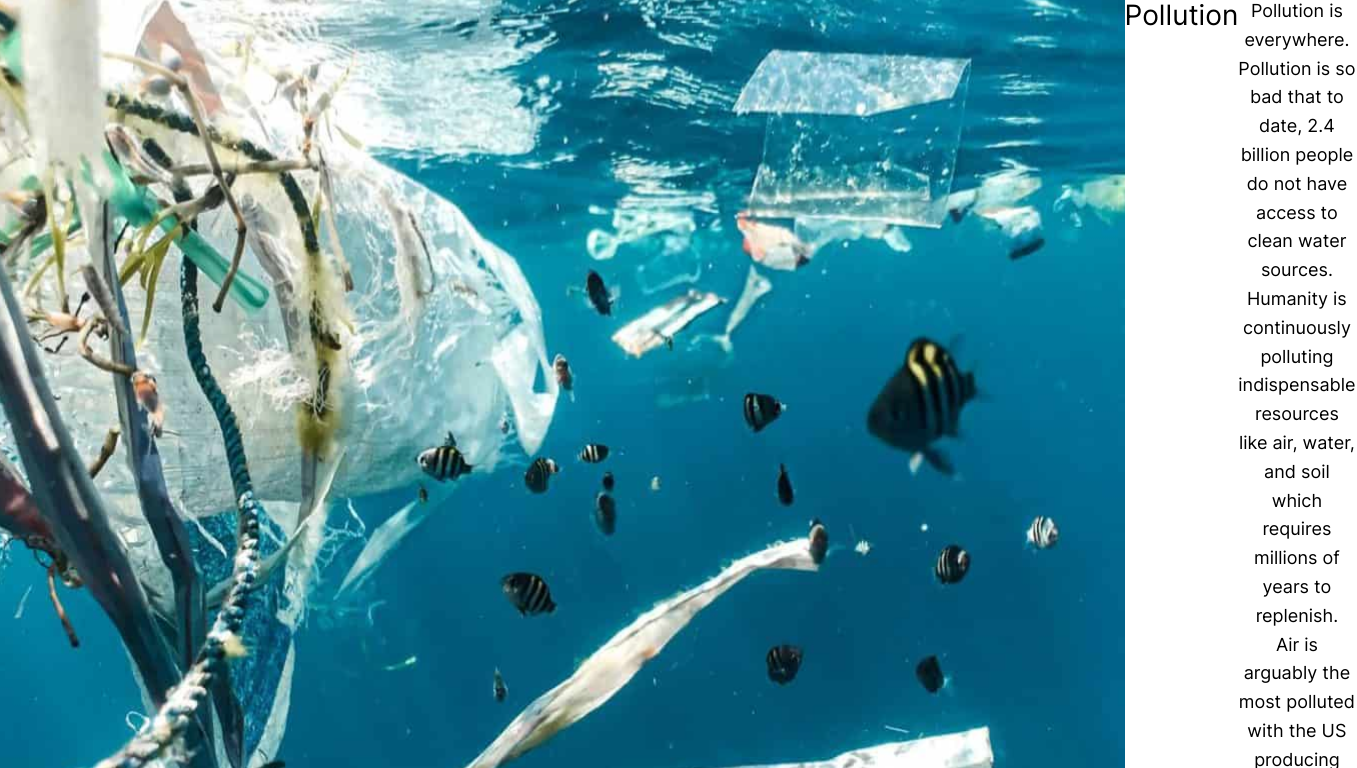
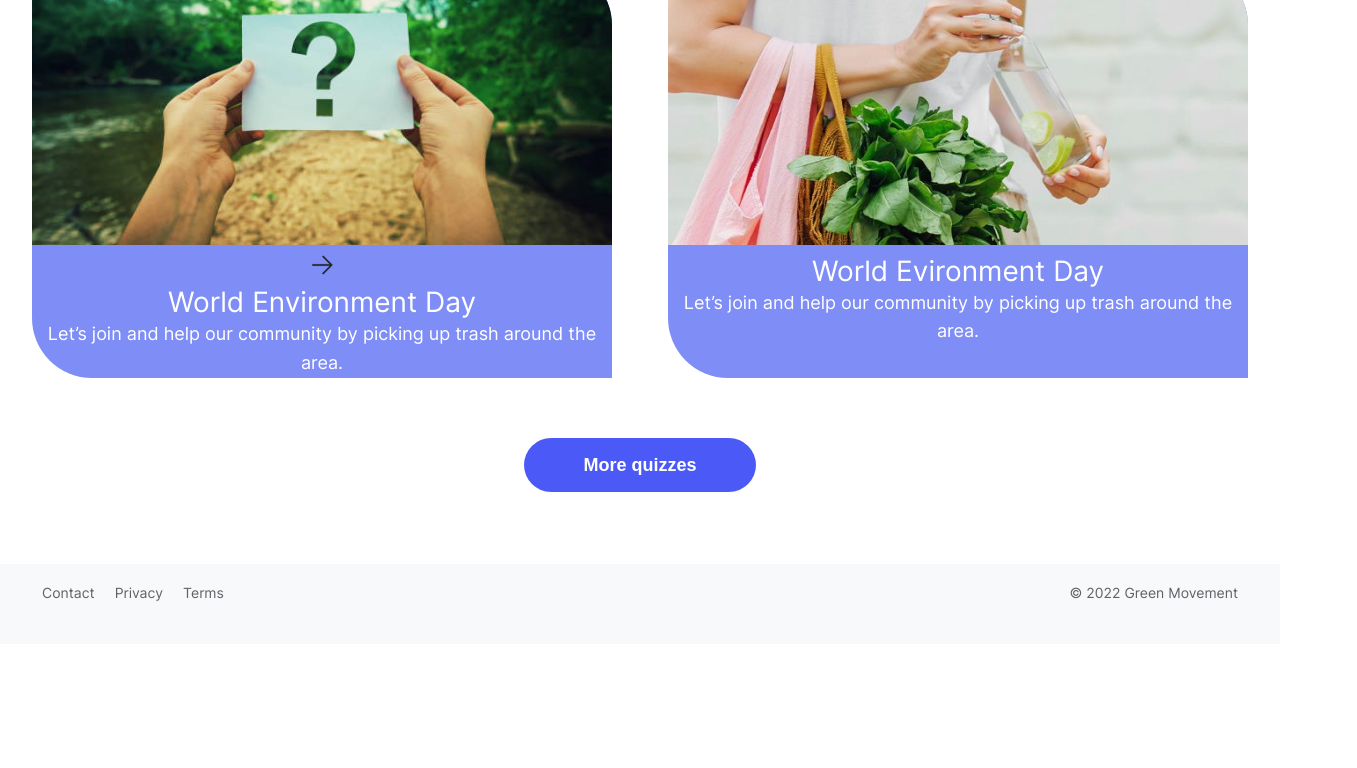
Before and after one commit to YeojinMAC/Studio-practice1-term-project, a plain HTML site: page quizzes.html in a window 1280 px wide. Shown: the part 268-1036 px from the top of the page, 1357 px wide, since content can reach past the window. After the commit the page ends 912 px from the top, so only its background shows below. Drawn offline with Linux system fonts and the light colour scheme.

Commit message:
Fifth commit

```diff
--- a/quizzes.html
+++ b/quizzes.html
@@ -27,31 +27,22 @@
     </header>
 
     <main>
-        <section class="explore">
-            <h1 class="head-title">The 3 biggest threats to our natural world</h1>
-            <div class="explore-content-wrap">
-                <div>
-                    <div class="explore-content">
-                    <img src="images/explore-pollution.png">
-                    <p class="title">Pollution</p>
-                    <p class="text">Pollution is everywhere. Pollution is so bad that to date, 2.4 billion people do not have access to clean water sources. Humanity is continuously polluting indispensable resources like air, water, and soil which requires millions of years to replenish.<br>Air is arguably the most polluted with the US producing 147 million metric tons of air pollution each year alone.</p>
-                    </div>
+        <section class="quizzes">
+            <h1 class="head-title">Let's play and learn</h1>
+            <div class="card">
+                <div class="content2">
+                    <img src="images/quiz1.png">
+                    <img id="more" src="images/icon-arrow-more.svg">
+                    <p class="title">World Environment Day</p>
+                    <p class="text">Let’s join and help our community by picking up trash around the area.</p>
                 </div>
-                <div>
-                    <div class="explore-content">
-                    <img src="images/explore-globalwarming.png">
-                    <p class="title">Global Warming</p>
-                    <p class="text">Global warming is arguably the greatest cause of impact on the environment. The largest of causes emanating through CO₂ levels from respiration to more detrimental causes like burning fossil fuels and deforestation.<br>As the temperature increases, arctic land ice and glaciers melt which causes the ocean levels to rise at a rate of 3.42mm per year, allowing more water to absorb more heat, which melts more ice, creating a positive feedback loop which will cause the oceans to rise 1-4 feet by 2100.</p>
-                    </div>
-                </div>
-                <div>
-                    <div class="explore-content">
-                    <img src="images/explore-climatechange.png">
-                    <p class="title">Climate Change</p>
-                    <p class="text">Climate change is closely connected to the historical development of industry and technology. As global temperatures increase, Earth's weather patterns will drastically change. While some areas will experience longer growing seasons, others will become barren wastelands as water will deplete in vast areas, turning once floral regions into deserts.</p>
-                    </div>
+                <div class="content2">
+                    <img src="images/quiz2.png">
+                    <p class="title">World Evironment Day</p>
+                    <p class="text">Let’s join and help our community by picking up trash around the area.</p>
                 </div>
             </div>
+            <button>More quizzes</button>
         </section>
 
         <footer class="footer">
```
